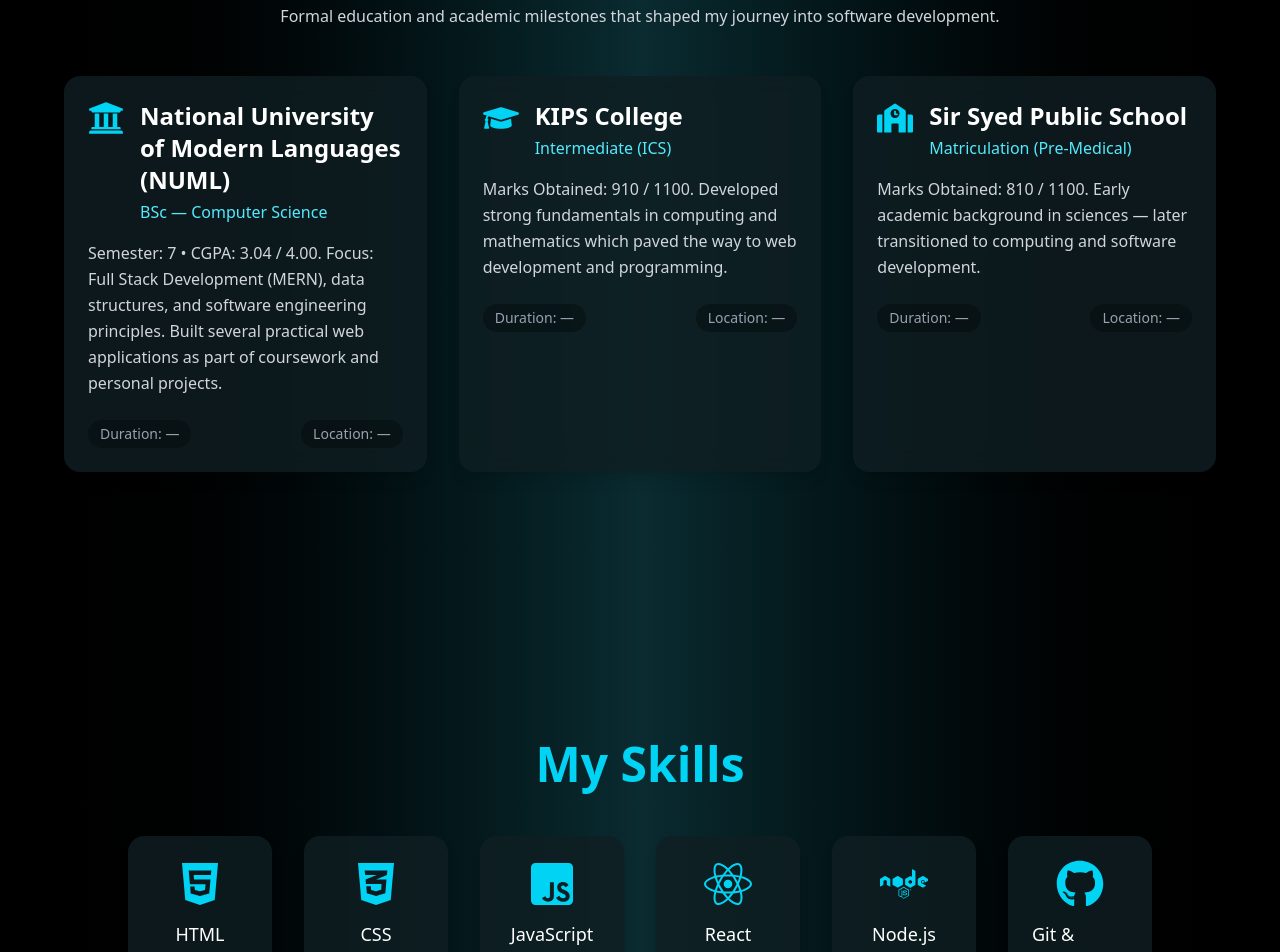
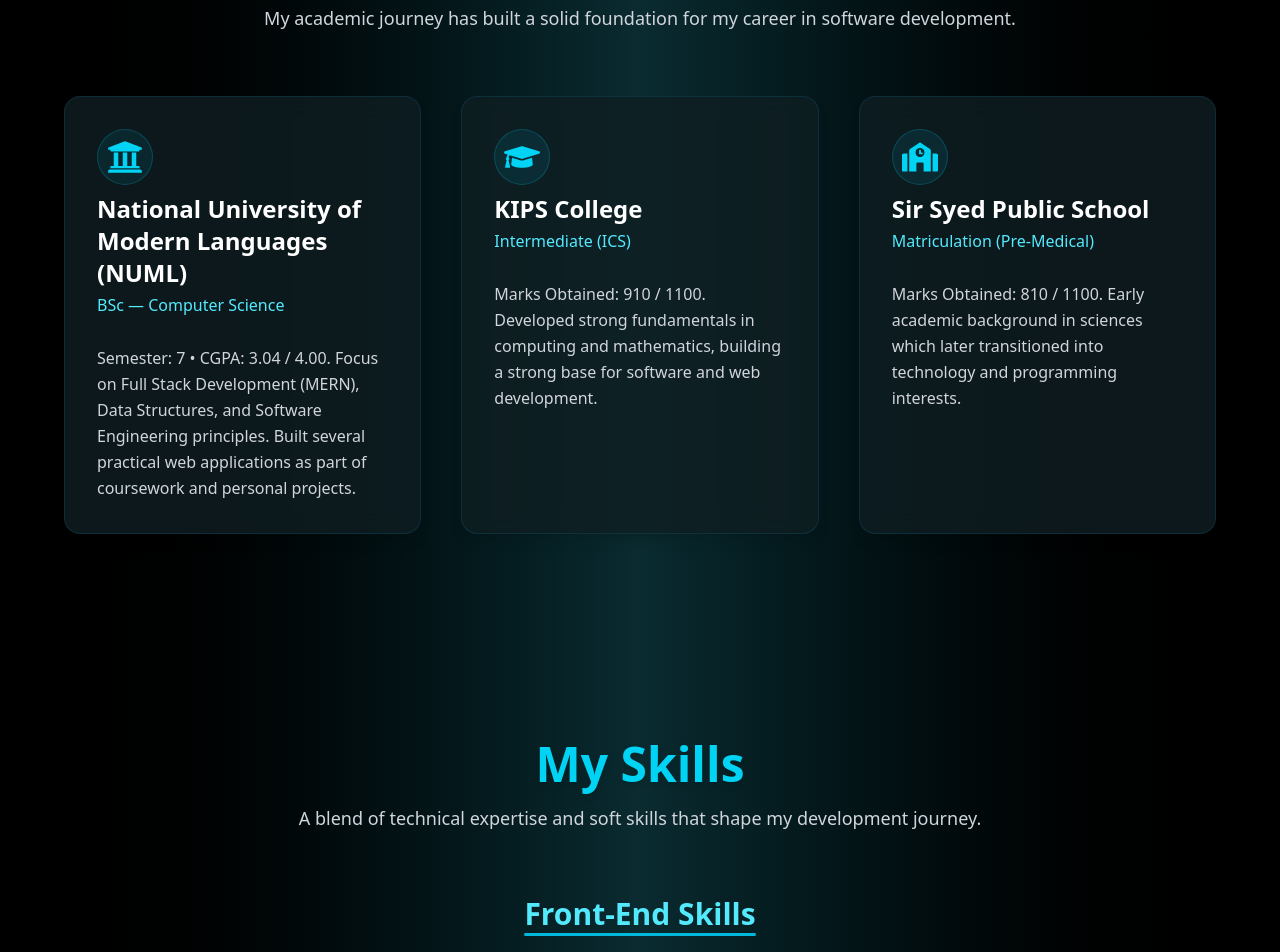
Before and after one commit to Talha-Bin-Zubair2125/my-portfolio, a React (Vite) app: page / in a window 1280 px wide. Shown: the part 1740-2692 px from the top of the page. Built offline with nearby package versions, Linux system fonts and the light colour scheme.

Commit message:
Updated portfolio sections and design

```diff
--- a/package.json
+++ b/package.json
@@ -15,6 +15,7 @@
     "@heroicons/react": "^2.2.0",
     "@tailwindcss/vite": "^4.1.11",
     "framer-motion": "^12.23.24",
+    "lucide-react": "^0.552.0",
     "react": "^19.1.0",
     "react-dom": "^19.1.0",
     "react-icons": "^5.5.0",
--- a/src/Components/EducationalDetails.jsx
+++ b/src/Components/EducationalDetails.jsx
@@ -8,21 +8,21 @@
       title: "National University of Modern Languages (NUML)",
       subtitle: "BSc — Computer Science",
       details:
-        "Semester: 7 • CGPA: 3.04 / 4.00. Focus: Full Stack Development (MERN), data structures, and software engineering principles. Built several practical web applications as part of coursework and personal projects.",
+        "Semester: 7 • CGPA: 3.04 / 4.00. Focus on Full Stack Development (MERN), Data Structures, and Software Engineering principles. Built several practical web applications as part of coursework and personal projects.",
       icon: <FaUniversity size={36} className="text-cyan-400" />,
     },
     {
       title: "KIPS College",
       subtitle: "Intermediate (ICS)",
       details:
-        "Marks Obtained: 910 / 1100. Developed strong fundamentals in computing and mathematics which paved the way to web development and programming.",
+        "Marks Obtained: 910 / 1100. Developed strong fundamentals in computing and mathematics, building a strong base for software and web development.",
       icon: <FaGraduationCap size={36} className="text-cyan-400" />,
     },
     {
       title: "Sir Syed Public School",
       subtitle: "Matriculation (Pre-Medical)",
       details:
-        "Marks Obtained: 810 / 1100. Early academic background in sciences — later transitioned to computing and software development.",
+        "Marks Obtained: 810 / 1100. Early academic background in sciences which later transitioned into technology and programming interests.",
       icon: <FaSchool size={36} className="text-cyan-400" />,
     },
   ];
@@ -32,42 +32,51 @@
       id="EducationalDetails"
       className="min-h-screen bg-gradient-to-r from-black via-[#0a2b30] to-black text-white px-6 py-20"
     >
+      {/* Header */}
       <motion.div
-        initial={{ opacity: 0, y: 50 }}
+        initial={{ opacity: 0, y: 40 }}
         whileInView={{ opacity: 1, y: 0 }}
-        transition={{ duration: 0.9 }}
+        transition={{ duration: 0.8 }}
         viewport={{ once: true }}
-        className="max-w-5xl mx-auto text-center mb-12"
+        className="max-w-5xl mx-auto text-center mb-16"
       >
-        <h2 className="text-4xl sm:text-5xl font-bold text-cyan-400">Educational Details</h2>
-        <p className="text-gray-300 mt-4">
-          Formal education and academic milestones that shaped my journey into software development.
+        <h2 className="text-4xl sm:text-5xl font-bold text-cyan-400 drop-shadow-md">
+          Educational Details
+        </h2>
+        <p className="text-gray-300 mt-4 text-lg">
+          My academic journey has built a solid foundation for my career in software development.
         </p>
       </motion.div>
 
-      <div className="max-w-6xl mx-auto grid gap-8 md:grid-cols-3">
+      {/* Cards */}
+      <div className="max-w-6xl mx-auto grid gap-10 md:grid-cols-3">
         {items.map((item, idx) => (
           <motion.article
             key={idx}
-            initial={{ opacity: 0, scale: 0.98, y: 40 }}
-            whileInView={{ opacity: 1, scale: 1, y: 0 }}
-            transition={{ duration: 0.7, delay: idx * 0.15 }}
+            initial={{ opacity: 0, y: 40 }}
+            whileInView={{ opacity: 1, y: 0 }}
+            transition={{ duration: 0.6, delay: idx * 0.2 }}
             viewport={{ once: true }}
-            className="bg-[#0f1f22]/80 backdrop-blur-md p-6 rounded-2xl shadow-lg hover:shadow-cyan-500/30 transition transform hover:-translate-y-1"
+            className="relative bg-[#0f1f22]/80 border border-cyan-900/40 hover:border-cyan-400/40
+            rounded-2xl shadow-lg hover:shadow-cyan-500/20 transition-transform transform hover:-translate-y-2
+            backdrop-blur-md overflow-hidden group"
           >
-            <div className="flex items-start gap-4">
-              <div className="flex-shrink-0">{item.icon}</div>
-              <div className="flex-1">
+            {/* Glow effect */}
+            <div className="absolute inset-0 bg-gradient-to-br from-cyan-500/10 to-transparent opacity-0 group-hover:opacity-100 transition-opacity duration-700"></div>
+
+            <div className="p-8 relative z-10 flex flex-col items-start text-left space-y-4">
+              <div className="flex items-center justify-center w-14 h-14 rounded-full bg-cyan-500/10 border border-cyan-400/20 mb-2">
+                {item.icon}
+              </div>
+
+              <div>
                 <h3 className="text-xl sm:text-2xl font-semibold text-white">{item.title}</h3>
                 <p className="text-cyan-300 font-medium mt-1">{item.subtitle}</p>
               </div>
-            </div>
 
-            <p className="text-gray-300 mt-4 leading-relaxed text-sm sm:text-base">{item.details}</p>
-
-            <div className="mt-6 flex justify-between items-center text-sm text-gray-400">
-              <span className="px-3 py-1 rounded-full bg-black/30">Duration: —</span>
-              <span className="px-3 py-1 rounded-full bg-black/30">Location: —</span>
+              <p className="text-gray-300 mt-3 leading-relaxed text-sm sm:text-base">
+                {item.details}
+              </p>
             </div>
           </motion.article>
         ))}
--- a/src/Components/Navigation_Bar_with_Body.jsx
+++ b/src/Components/Navigation_Bar_with_Body.jsx
@@ -1,9 +1,30 @@
-import React from "react";
+import React, { useState, useEffect } from "react";
 import { motion } from "framer-motion";
 
 function Navigation_Bar_with_Body() {
+  const [activeSection, setActiveSection] = useState("Home");
+
+  // 🔹 Detect active section while scrolling
+  useEffect(() => {
+    const sections = document.querySelectorAll("section, div[id]");
+    const handleScroll = () => {
+      let current = "";
+      sections.forEach((section) => {
+        const sectionTop = section.offsetTop - 150; // Offset for navbar
+        if (window.scrollY >= sectionTop) {
+          current = section.getAttribute("id");
+        }
+      });
+      setActiveSection(current);
+    };
+    window.addEventListener("scroll", handleScroll);
+    return () => window.removeEventListener("scroll", handleScroll);
+  }, []);
+
+  const navItems = ["Home", "About", "Goal", "Projects", "Skills", "Contact"];
+
   return (
-    <>
+    <div className="scroll-smooth">
       {/* Navbar */}
       <motion.nav
         initial={{ y: -80, opacity: 0 }}
@@ -18,23 +39,27 @@
           >
             TALHA.
           </motion.h1>
+
+          {/* Navbar Links */}
           <ul className="hidden md:flex gap-8 text-lg font-medium">
-            {["Home", "About", "Goal", "Projects", "Skills", "Contact"].map(
-              (item) => (
-                <motion.li
-                  key={item}
-                  whileHover={{ scale: 1.1, color: "#22d3ee" }}
-                  className="cursor-pointer transition duration-300 hover:text-cyan-400"
-                >
-                  <a href={`#${item}`}>{item}</a>
-                </motion.li>
-              )
-            )}
+            {navItems.map((item) => (
+              <motion.li
+                key={item}
+                whileHover={{ scale: 1.1 }}
+                className={`cursor-pointer transition duration-300 ${
+                  activeSection === item
+                    ? "text-cyan-400"
+                    : "hover:text-cyan-300"
+                }`}
+              >
+                <a href={`#${item}`}>{item}</a>
+              </motion.li>
+            ))}
           </ul>
         </div>
       </motion.nav>
 
-      {/* Body */}
+      {/* Body Section */}
       <div
         id="Home"
         className="h-screen flex flex-col justify-center items-center text-center bg-gradient-to-r from-black via-[#0a2b30] to-black text-white px-4"
@@ -54,7 +79,9 @@
           transition={{ delay: 0.3, duration: 1 }}
           className="text-lg sm:text-xl md:text-2xl max-w-2xl text-gray-300"
         >
-          A passionate <span className="text-cyan-400">MERN Stack Developer</span> crafting modern, responsive web experiences.
+          A passionate{" "}
+          <span className="text-cyan-400">MERN Stack Developer</span> crafting
+          modern, responsive web experiences.
         </motion.p>
 
         <motion.a
@@ -65,7 +92,7 @@
           View My Work
         </motion.a>
       </div>
-    </>
+    </div>
   );
 }
 
--- a/src/Components/Skills.jsx
+++ b/src/Components/Skills.jsx
@@ -1,15 +1,69 @@
 import React from "react";
 import { motion } from "framer-motion";
-import { FaReact, FaNode, FaHtml5, FaCss3Alt, FaJsSquare, FaGithub } from "react-icons/fa";
+import {
+  FaReact,
+  FaNode,
+  FaHtml5,
+  FaCss3Alt,
+  FaJsSquare,
+  FaGithub,
+  FaDatabase,
+  FaJava,
+  FaPython,
+  FaGitAlt,
+  FaTools,
+  FaUsers,
+  FaClock,
+  FaLightbulb,
+  FaBrain,
+} from "react-icons/fa";
+import { SiMongodb, SiMysql, SiCplusplus, SiVisualstudiocode, SiExpress } from "react-icons/si";
 
 function Skills() {
-  const skills = [
+  const skillCategories = [
+    {
+      title: "Front-End Skills",
+      skills: [
         { icon: <FaHtml5 />, name: "HTML" },
         { icon: <FaCss3Alt />, name: "CSS" },
         { icon: <FaJsSquare />, name: "JavaScript" },
         { icon: <FaReact />, name: "React" },
+      ],
+    },
+    {
+      title: "Back-End (Learning Phase)",
+      skills: [
         { icon: <FaNode />, name: "Node.js" },
-    { icon: <FaGithub />, name: "Git & GitHub" },
+        { icon: <SiExpress />, name: "Express.js" },
+        { icon: <SiMysql />, name: "MySQL" },
+        { icon: <SiMongodb />, name: "MongoDB" },
+      ],
+    },
+    {
+      title: "Programming Languages",
+      skills: [
+        { icon: <SiCplusplus />, name: "C++" },
+        { icon: <FaJava />, name: "Java" },
+        { icon: <FaPython />, name: "Python" },
+      ],
+    },
+    {
+      title: "Version Control & Tools",
+      skills: [
+        { icon: <FaGitAlt />, name: "Git" },
+        { icon: <FaGithub />, name: "GitHub" },
+        { icon: <SiVisualstudiocode />, name: "VS Code" },
+      ],
+    },
+    {
+      title: "Soft Skills",
+      skills: [
+        { icon: <FaUsers />, name: "Team Collaboration" },
+        { icon: <FaBrain />, name: "Problem Solving" },
+        { icon: <FaLightbulb />, name: "Continuous Learning" },
+        { icon: <FaClock />, name: "Time Management" },
+      ],
+    },
   ];
 
   return (
@@ -17,29 +71,48 @@
       id="Skills"
       className="min-h-screen bg-gradient-to-r from-black via-[#0a2b30] to-black text-white px-6 py-20"
     >
-      <motion.h1
-        initial={{ opacity: 0, y: 60 }}
+      {/* Heading */}
+      <motion.div
+        initial={{ opacity: 0, y: 50 }}
         whileInView={{ opacity: 1, y: 0 }}
         transition={{ duration: 0.8 }}
         viewport={{ once: true }}
-        className="text-4xl sm:text-5xl font-bold mb-12 text-center text-cyan-400"
+        className="text-center mb-16"
       >
+        <h1 className="text-4xl sm:text-5xl font-bold text-cyan-400 drop-shadow-md">
           My Skills
-      </motion.h1>
+        </h1>
+        <p className="text-gray-300 mt-4 text-lg">
+          A blend of technical expertise and soft skills that shape my development journey.
+        </p>
+      </motion.div>
+
+      {/* Categories */}
+      <div className="max-w-7xl mx-auto space-y-16">
+        {skillCategories.map((category, i) => (
+          <motion.div
+            key={i}
+            initial={{ opacity: 0, y: 40 }}
+            whileInView={{ opacity: 1, y: 0 }}
+            transition={{ duration: 0.7, delay: i * 0.2 }}
+            viewport={{ once: true }}
+          >
+            <h2 className="text-2xl sm:text-3xl font-semibold text-cyan-300 mb-8 text-center underline underline-offset-8 decoration-cyan-500">
+              {category.title}
+            </h2>
 
             <div className="flex flex-wrap justify-center gap-8">
-        {skills.map((skill, i) => (
+              {category.skills.map((skill, index) => (
                 <motion.div
-            key={i}
-            initial={{ opacity: 0, y: 80 }}
-            whileInView={{ opacity: 1, y: 0 }}
-            transition={{ duration: 0.6, delay: i * 0.1 }}
-            viewport={{ once: true }}
+                  key={index}
                   whileHover={{ scale: 1.1 }}
-            className="flex flex-col items-center gap-3 bg-[#0f1f22]/80 p-6 rounded-2xl w-36 shadow-lg hover:shadow-cyan-500/40 transition"
+                  className="flex flex-col items-center gap-3 bg-[#0f1f22]/80 p-6 rounded-2xl w-36 shadow-md hover:shadow-cyan-500/40 border border-cyan-900/30 transition-all"
                 >
                   <div className="text-5xl text-cyan-400">{skill.icon}</div>
-            <p className="text-lg font-medium">{skill.name}</p>
+                  <p className="text-base font-medium">{skill.name}</p>
+                </motion.div>
+              ))}
+            </div>
           </motion.div>
         ))}
       </div>
```
Also changed, not shown: 1 other file (tests, documents, lock files or other folders). Lines whose indentation alone changed are shown as unchanged.
